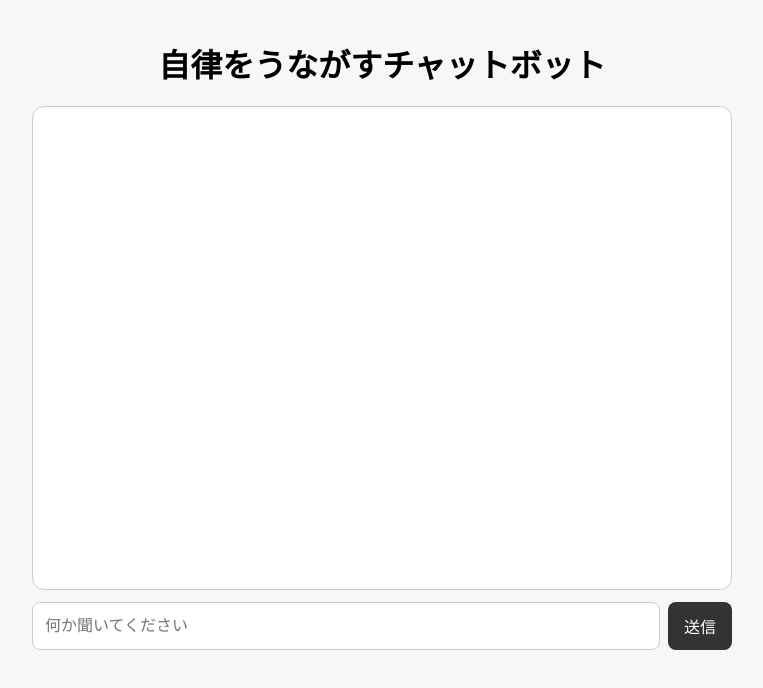
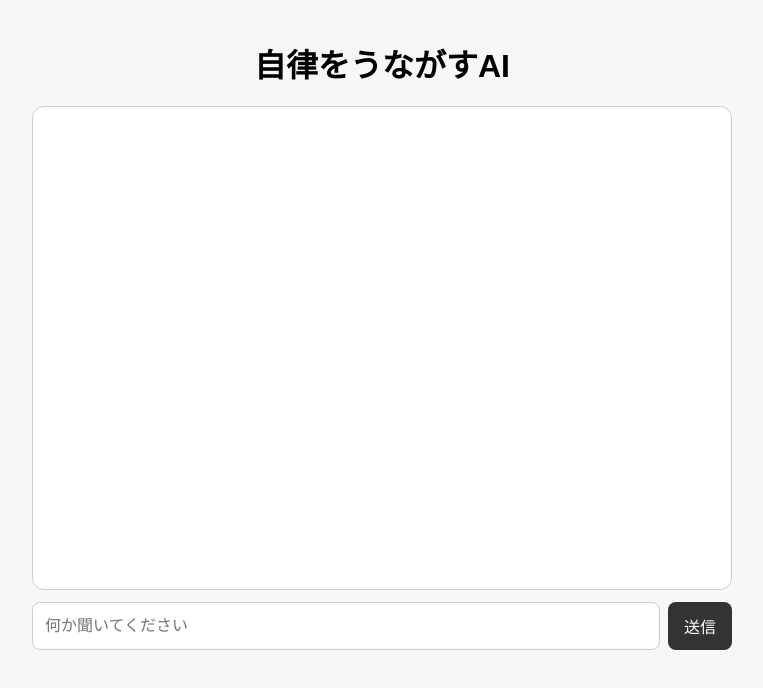
Before and after one commit to moriishitakehiro-ship-it/first-app, a plain HTML site: page index.html in a window 1280 px wide. Shown: the whole page, without its empty margins (258-1021 px from the left). Drawn offline with Linux system fonts and the light colour scheme.

Commit message:
Update index.html

```diff
--- a/index.html
+++ b/index.html
@@ -3,7 +3,7 @@
 <head>
   <meta charset="UTF-8" />
   <meta name="viewport" content="width=device-width, initial-scale=1.0" />
-  <title>自律をうながすチャットボット</title>
+  <title>自律をうながすAI</title>
   <style>
     body {
       font-family: sans-serif;
@@ -98,7 +98,7 @@
   </style>
 </head>
 <body>
-  <h1>自律をうながすチャットボット</h1>
+  <h1>自律をうながすAI</h1>
 
   <div id="chat"></div>
 
```
